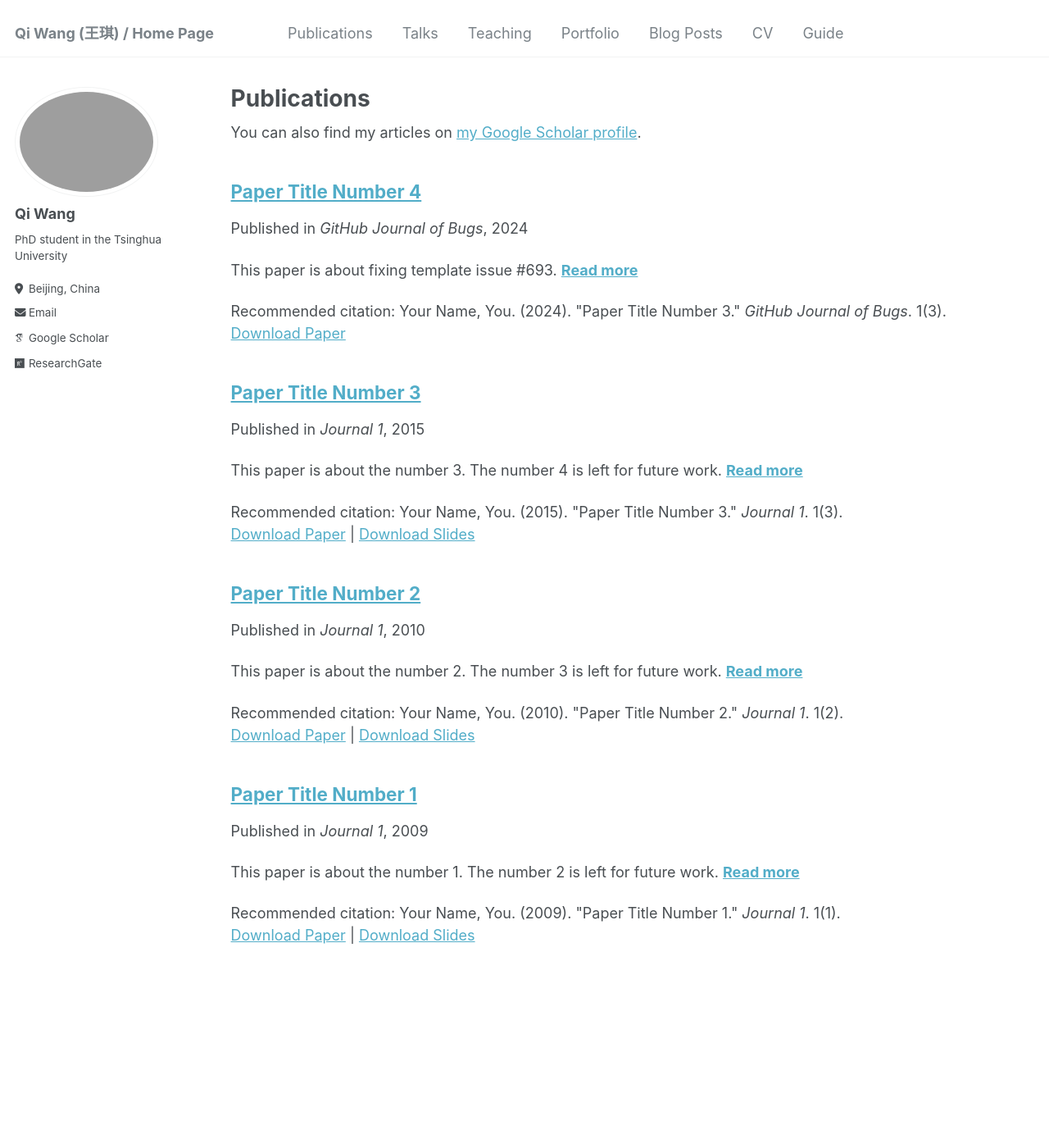
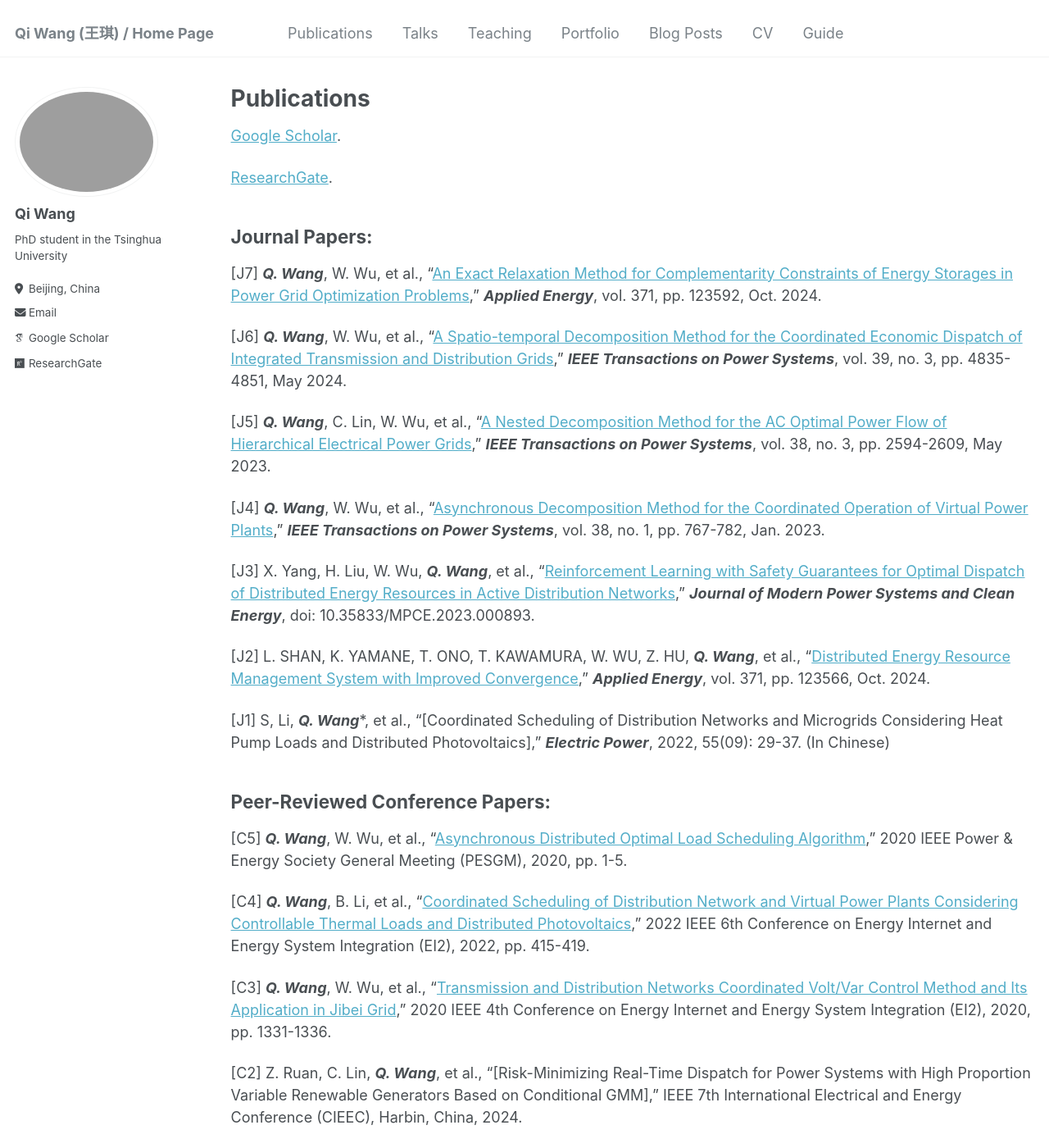
Before and after one commit to lalajiayou/WangQi_THU.github.io, a Jekyll site: the page built from _pages/publications.md, in a window 1280 px wide and 1400 px high. Shown: the whole window at 82% size. Built offline with Jekyll 4.4.1, drawn with Linux system fonts in a browser that asks for light colours; some web fonts are replaced; some of the changed text lies outside the part shown.

Commit message:
Update publications.md

```diff
--- a/_pages/publications.md
+++ b/_pages/publications.md
@@ -5,12 +5,38 @@ permalink: /publications/
 author_profile: true
 ---
 
-{% if site.author.googlescholar %}
-  <div class="wordwrap">You can also find my articles on <a href="{{site.author.googlescholar}}">my Google Scholar profile</a>.</div>
-{% endif %}
+[Google Scholar](https://scholar.google.com/citations?user=pm9i5OwAAAAJ).
 
-{% include base_path %}
+[ResearchGate](https://www.researchgate.net/profile/Xin-Qin-10).
 
-{% for post in site.publications reversed %}
-  {% include archive-single.html %}
-{% endfor %}
+Journal Papers:
+-----
+[J7] _**Q. Wang**_, W. Wu, et al., "[An Exact Relaxation Method for Complementarity Constraints of Energy Storages in Power Grid Optimization Problems](https://www.sciencedirect.com/science/article/abs/pii/S0306261924009759)," _**Applied Energy**_, vol. 371, pp. 123592, Oct. 2024.
+
+[J6] _**Q. Wang**_, W. Wu, et al., "[A Spatio-temporal Decomposition Method for the Coordinated Economic Dispatch of Integrated Transmission and Distribution Grids](https://ieeexplore.ieee.org/document/10309884)," _**IEEE Transactions on Power Systems**_, vol. 39, no. 3, pp. 4835-4851, May 2024.
+
+[J5] _**Q. Wang**_, C. Lin, W. Wu, et al., "[A Nested Decomposition Method for the AC Optimal Power Flow of Hierarchical Electrical Power Grids](https://ieeexplore.ieee.org/document/9841031)," _**IEEE Transactions on Power Systems**_, vol. 38, no. 3, pp. 2594-2609, May 2023.
+
+[J4] _**Q. Wang**_, W. Wu, et al., "[Asynchronous Decomposition Method for the Coordinated Operation of Virtual Power Plants](https://ieeexplore.ieee.org/document/9743211)," _**IEEE Transactions on Power Systems**_, vol. 38, no. 1, pp. 767-782, Jan. 2023.
+
+[J3] X. Yang, H. Liu, W. Wu, _**Q. Wang**_, et al., "[Reinforcement Learning with Safety Guarantees for Optimal Dispatch of Distributed Energy Resources in Active Distribution Networks](https://ieeexplore.ieee.org/document/10505133)," _**Journal of Modern Power Systems and Clean Energy**_, doi: 10.35833/MPCE.2023.000893.
+
+[J2] L. SHAN, K. YAMANE, T. ONO, T. KAWAMURA, W. WU, Z. HU, _**Q. Wang**_, et al., "[Distributed Energy Resource Management System with Improved Convergence](https://www.sciencedirect.com/science/article/abs/pii/S0306261924009498)," _**Applied Energy**_, vol. 371, pp. 123566, Oct. 2024.
+
+[J1] S, Li, _**Q. Wang**_*, et al., "[Coordinated Scheduling of Distribution Networks and Microgrids Considering Heat Pump Loads and Distributed Photovoltaics]," _**Electric Power**_, 2022, 55(09): 29-37. (In Chinese)
+
+
+Peer-Reviewed Conference Papers:
+-----
+[C5] _**Q. Wang**_, W. Wu, et al., "[Asynchronous Distributed Optimal Load Scheduling Algorithm](https://ieeexplore.ieee.org/document/9281471)," 2020 IEEE Power & Energy Society General Meeting (PESGM), 2020, pp. 1-5.
+
+[C4] _**Q. Wang**_, B. Li, et al., "[Coordinated Scheduling of Distribution Network and Virtual Power Plants Considering Controllable Thermal Loads and Distributed Photovoltaics](https://ieeexplore.ieee.org/document/10117078)," 2022 IEEE 6th Conference on Energy Internet and Energy System Integration (EI2), 2022, pp. 415-419.
+
+[C3] _**Q. Wang**_, W. Wu, et al., "[Transmission and Distribution Networks Coordinated Volt/Var Control Method and Its Application in Jibei Grid](https://ieeexplore.ieee.org/document/9346778)," 2020 IEEE 4th Conference on Energy Internet and Energy System Integration (EI2), 2020, pp. 1331-1336.
+
+[C2] Z. Ruan, C. Lin, _**Q. Wang**_, et al., "[Risk-Minimizing Real-Time Dispatch for Power Systems with High Proportion Variable Renewable Generators Based on Conditional GMM]," IEEE 7th International Electrical and Energy Conference (CIEEC), Harbin, China, 2024.
+
+[C1] L. SHAN, K. YAMANE, T. ONO, T. KAWAMURA, W. Wu, Z. Hu, _**Q. Wang**_, et al., "[Distributed Energy Resource Management System with Distribution Grid Stabilization](https://ieeexplore.ieee.org/document/9916931)," 2022 IEEE Power & Energy Society General Meeting (PESGM), 2022.
+
+Preprints:
+-----
```
